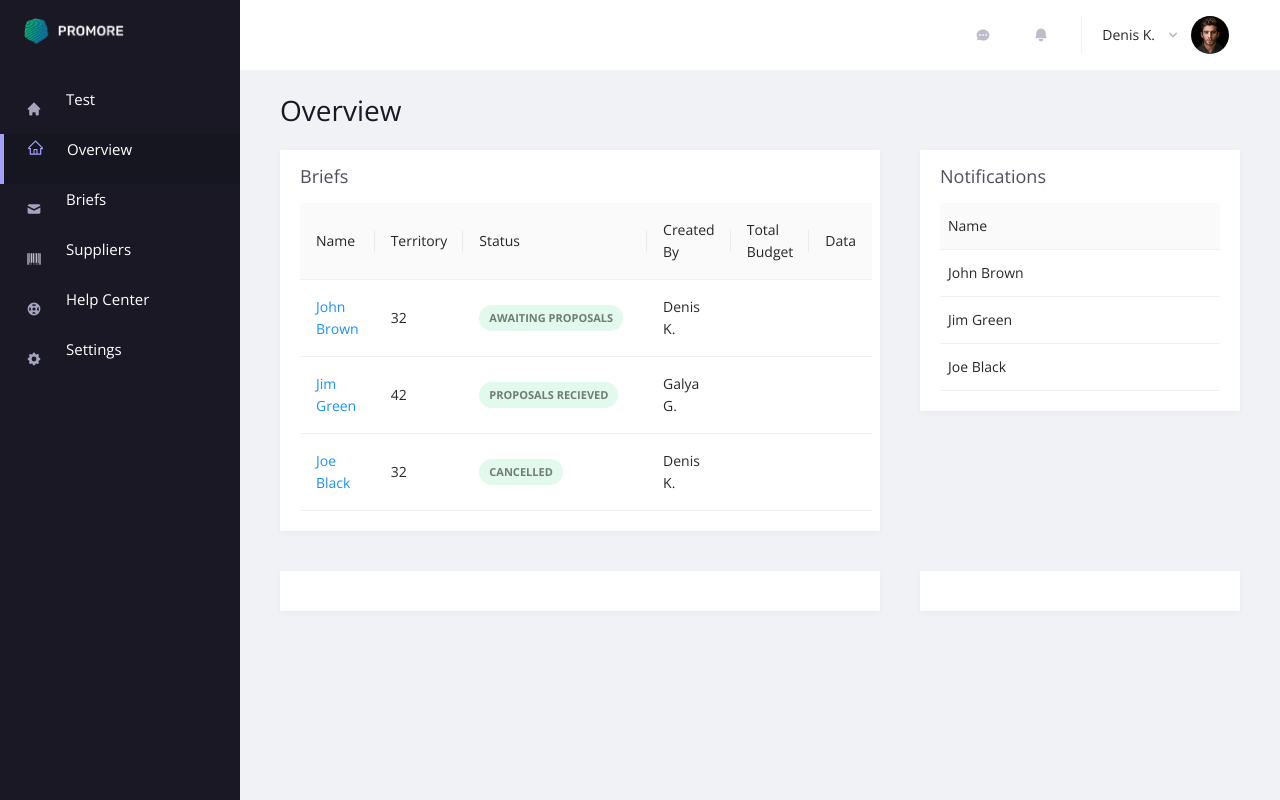
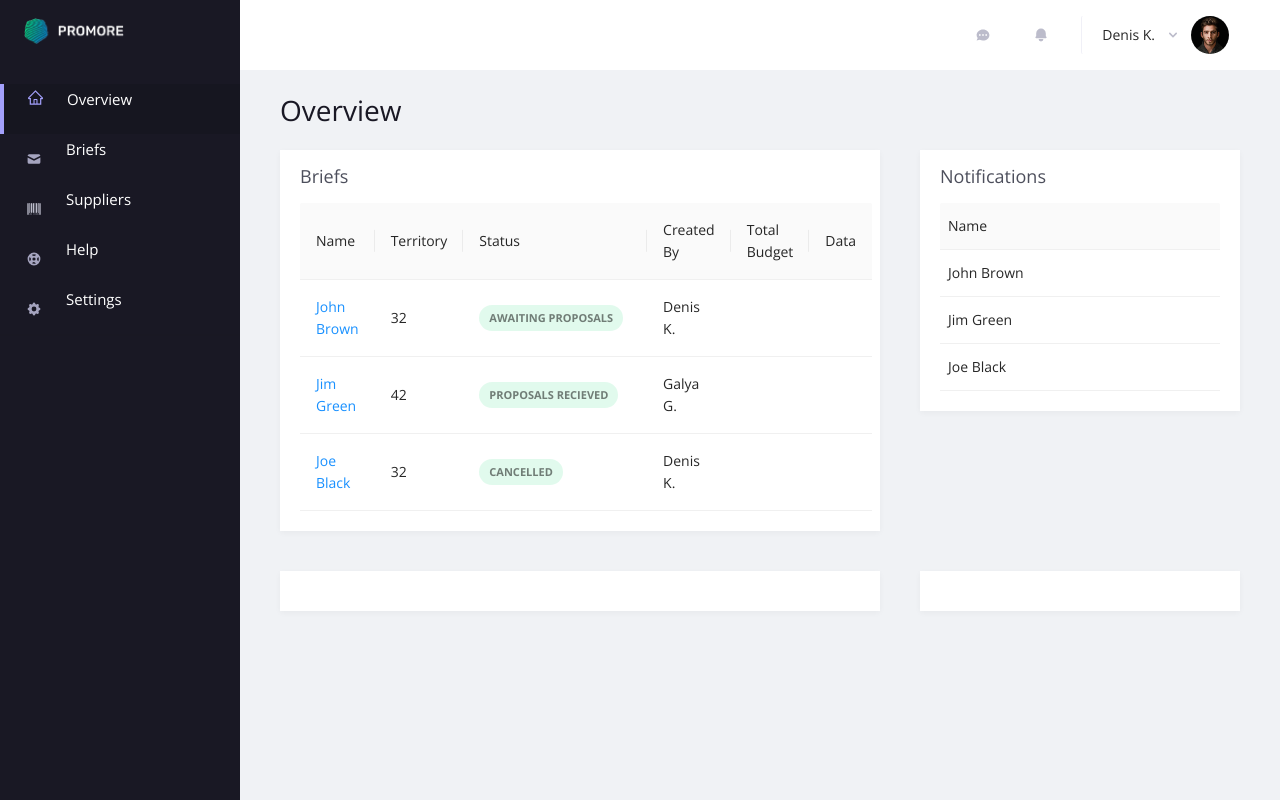
Before and after one commit to ronschrama/SaltMVPProject, a React (Create React App) app in the folder client/: page /dashboard in a window 1280 px wide. Built offline with nearby package versions, Linux system fonts and the light colour scheme.

Commit message:
feat: added routing to menu items

```diff
--- a/client/src/features/dashboard/Dashboard.js
+++ b/client/src/features/dashboard/Dashboard.js
@@ -1,7 +1,16 @@
 import React from 'react';
-import { withRouter } from 'react-router-dom';
+import {
+  BrowserRouter as Router,
+  withRouter,
+  Switch
+} from 'react-router-dom';
 
+import ProtectedRoute from '../../components/ProtectedRoute';
 import Overview from './overview/Overview';
+import Briefs from './briefs/Briefs';
+import Help from './help/Help';
+import Suppliers from './suppliers/Suppliers';
+import Settings from './generalSettings/Settings';
 import { Layout } from 'antd';
 import MainMenu from '../dashboard/menu/Menu';
 import Header from '../dashboard/menu/Header';
@@ -12,15 +21,23 @@ const { Content, Sider } = Layout;
 function Dashboard(props) {
   return (
     <Layout>
+      <Router>
         <Sider>
           <MainMenu />
         </Sider>
         <Layout>
           <Header className="site-layout-sub-header-background" style={{ padding: 0 }} />
           <Content style={{ margin: '40px 40px 40px 80px' }}>
-          <Overview />
+            <Switch>
+              <ProtectedRoute exact path="/dashboard" component={Overview} />
+              <ProtectedRoute exact path="/dashboard/briefs" component={Briefs} />
+              <ProtectedRoute exact path="/dashboard/help" component={Help} />
+              <ProtectedRoute exact path="/dashboard/suppliers" component={Suppliers} />
+              <ProtectedRoute exact path="/dashboard/settings" component={Settings} />
+            </Switch>
           </Content>
         </Layout>
+      </Router>
     </Layout>
   );
 }
--- a/client/src/features/dashboard/briefs/Briefs.js
+++ b/client/src/features/dashboard/briefs/Briefs.js
@@ -4,7 +4,7 @@ import { Skeleton } from 'antd';
 function Briefs() {
   return (
     <div>
-      <Skeleton />
+      <h1>This is the Briefs</h1>
     </div>
   )
 }
--- /dev/null
+++ b/client/src/features/dashboard/generalSettings/Settings.js
@@ -0,0 +1,11 @@
+import React from 'react'
+
+function Settings() {
+  return (
+    <div>
+      <h1>this is the settings</h1>
+    </div>
+  )
+}
+
+export default Settings
--- a/client/src/features/settings/Settings.js
+++ b/client/src/features/dashboard/help/Help.js
@@ -1,11 +1,11 @@
 import React from 'react'
 
-function Settings() {
+function Help() {
   return (
     <div>
-
+      <h1>Help content</h1>
     </div>
   )
 }
 
-export default Settings
+export default Help
--- a/client/src/features/dashboard/menu/Menu.js
+++ b/client/src/features/dashboard/menu/Menu.js
@@ -1,11 +1,7 @@
 import React from 'react';
 import styled, { css } from 'styled-components';
-import {
-  BrowserRouter as Router,
-  Switch,
-  Route,
-  Link
-} from "react-router-dom";
+
+import { Link } from "react-router-dom";
 import logo from '../../../assets/logoWhite@2x.png';
 import MenuItem from './MenuItem';
 import { HomeOutlined } from '@ant-design/icons';
@@ -49,12 +45,22 @@ function MenuComponent(props) {
   return (
     <MenuBackground>
       <LogoImage src={logo} />
-      <MenuItem icon={<Icon active src={home} />}>Test</MenuItem>
-      <MenuItem menuactive icon={<HomeOutlined style={{ fontSize: '15px', color: '#A3A0FB', marginRight: '16px' }} />}>Overview</MenuItem>
-      <MenuItem icon={<Icon src={mail} />}>Briefs</MenuItem>
-      <MenuItem icon={<Icon src={barcode} />}>Suppliers</MenuItem>
-      <MenuItem icon={<Icon src={support} />}>Help Center</MenuItem>
-      <MenuItem icon={<Icon src={settings} />}>Settings</MenuItem>
+      {/* <MenuItem icon={<Icon active src={home} />}>Test</MenuItem> */}
+      <Link to="/dashboard" >
+        <MenuItem menuactive icon={<HomeOutlined style={{ fontSize: '15px', color: '#A3A0FB', marginRight: '16px' }} />}>Overview</MenuItem>
+      </Link>
+      <Link to="/dashboard/briefs" >
+        <MenuItem icon={<Icon src={mail} />}>Briefs</MenuItem>
+      </Link>
+      <Link to="/dashboard/suppliers" >
+        <MenuItem icon={<Icon src={barcode} />}>Suppliers</MenuItem>
+      </Link>
+      <Link to="/dashboard/help" >
+        <MenuItem icon={<Icon src={support} />}>Help</MenuItem>
+      </Link>
+      <Link to="/dashboard/settings">
+        <MenuItem icon={<Icon src={settings} />}>Settings</MenuItem>
+      </Link>
     </MenuBackground>
   );
 }
--- a/client/src/features/dashboard/suppliers/Suppliers.js
+++ b/client/src/features/dashboard/suppliers/Suppliers.js
@@ -3,7 +3,7 @@ import React from 'react'
 export default function Suppliers() {
   return (
     <div>
-
+      <h1>this is the suppliers</h1>
     </div>
   )
 }
```
Lines whose indentation alone changed are shown as unchanged.
